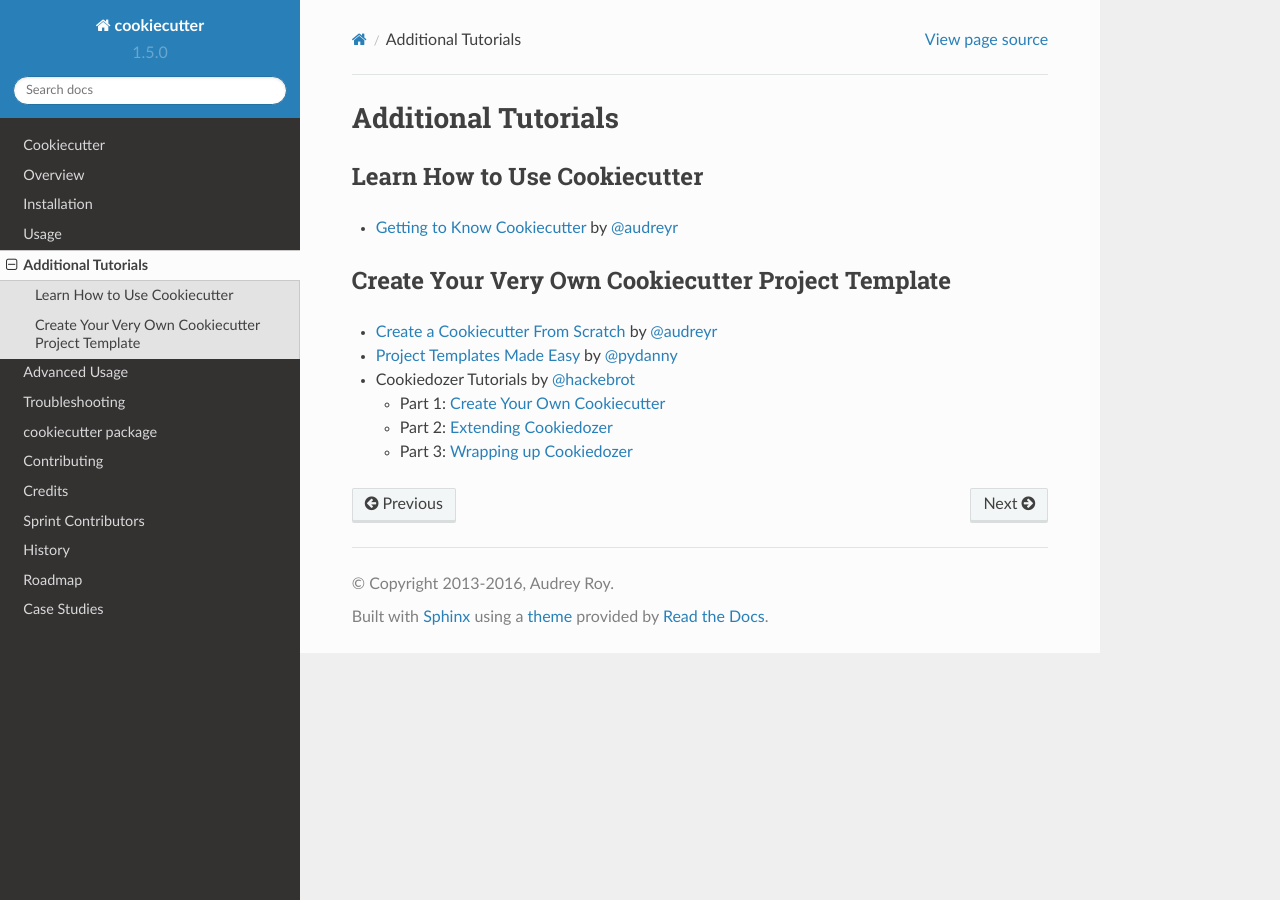
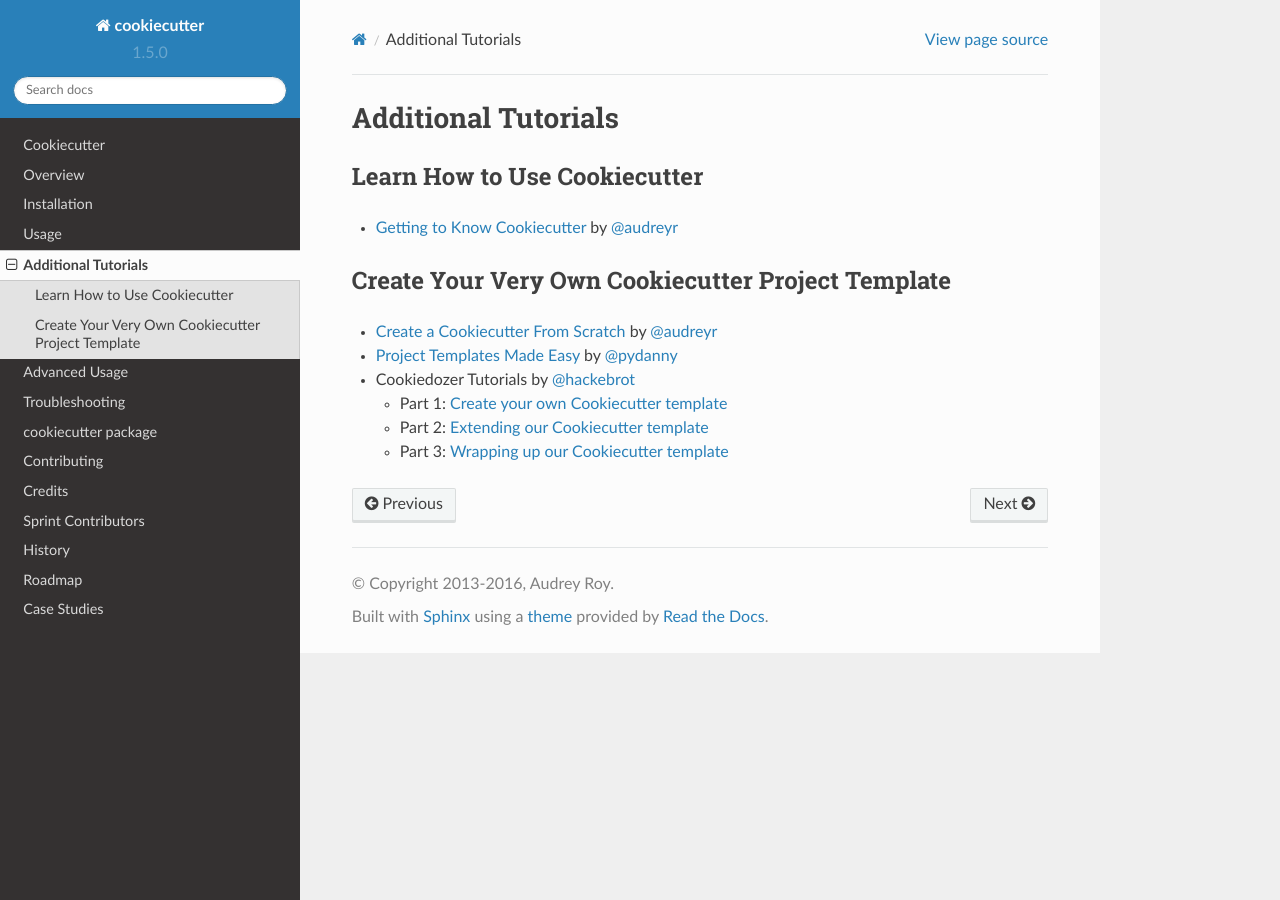
Before and after one commit to c-allen-tech/cookie, a Sphinx documentation site: the page built from docs/tutorials.rst, in a window 1280 px wide. Built offline with Sphinx 7.4.7 and the Read the Docs theme 2.0.0, drawn with Linux system fonts in a browser that asks for light colours; formulas are drawn with MathJax 3.

Commit message:
Update links to @hackebrot's tutorials

```diff
--- a/docs/tutorials.rst
+++ b/docs/tutorials.rst
@@ -17,15 +17,16 @@ Create Your Very Own Cookiecutter Project Template
 
 * Cookiedozer Tutorials by `@hackebrot`_
 
-  * Part 1: `Create Your Own Cookiecutter`_
-  * Part 2: `Extending Cookiedozer`_
-  * Part 3: `Wrapping up Cookiedozer`_
+  * Part 1: `Create your own Cookiecutter template`_
+  * Part 2: `Extending our Cookiecutter template`_
+  * Part 3: `Wrapping up our Cookiecutter template`_
 
 
 .. _`Project Templates Made Easy`: http://www.pydanny.com/cookie-project-templates-made-easy.html
-.. _`Create Your Own Cookiecutter`: http://www.hackebrot.de/python/create-your-own-cookiecutter/
-.. _`Extending Cookiedozer`: http://www.hackebrot.de/python/extending-cookiedozer/
-.. _`Wrapping up Cookiedozer`: http://www.hackebrot.de/python/wrapping-up-cookiedozer/
+
+.. _`Create your own Cookiecutter template`: https://raphael.codes/blog/create-your-own-cookiecutter-template/
+.. _`Extending our Cookiecutter template`: https://raphael.codes/blog/extending-our-cookiecutter-template/
+.. _`Wrapping up our Cookiecutter template`: https://raphael.codes/blog/wrapping-up-our-cookiecutter-template/
 
 .. _`@audreyr`: https://github.com/audreyr
 .. _`@pydanny`: https://github.com/pydanny
```
